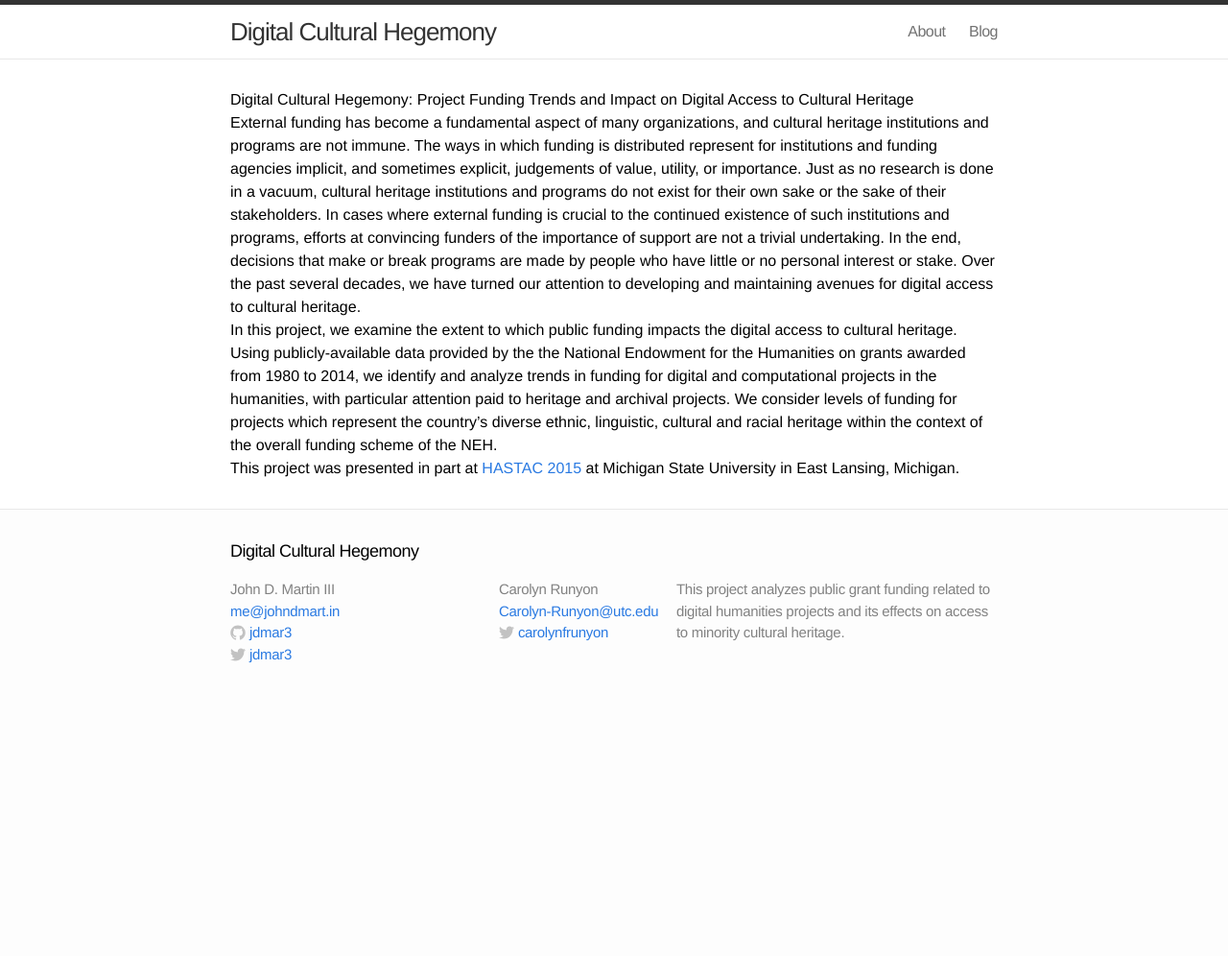
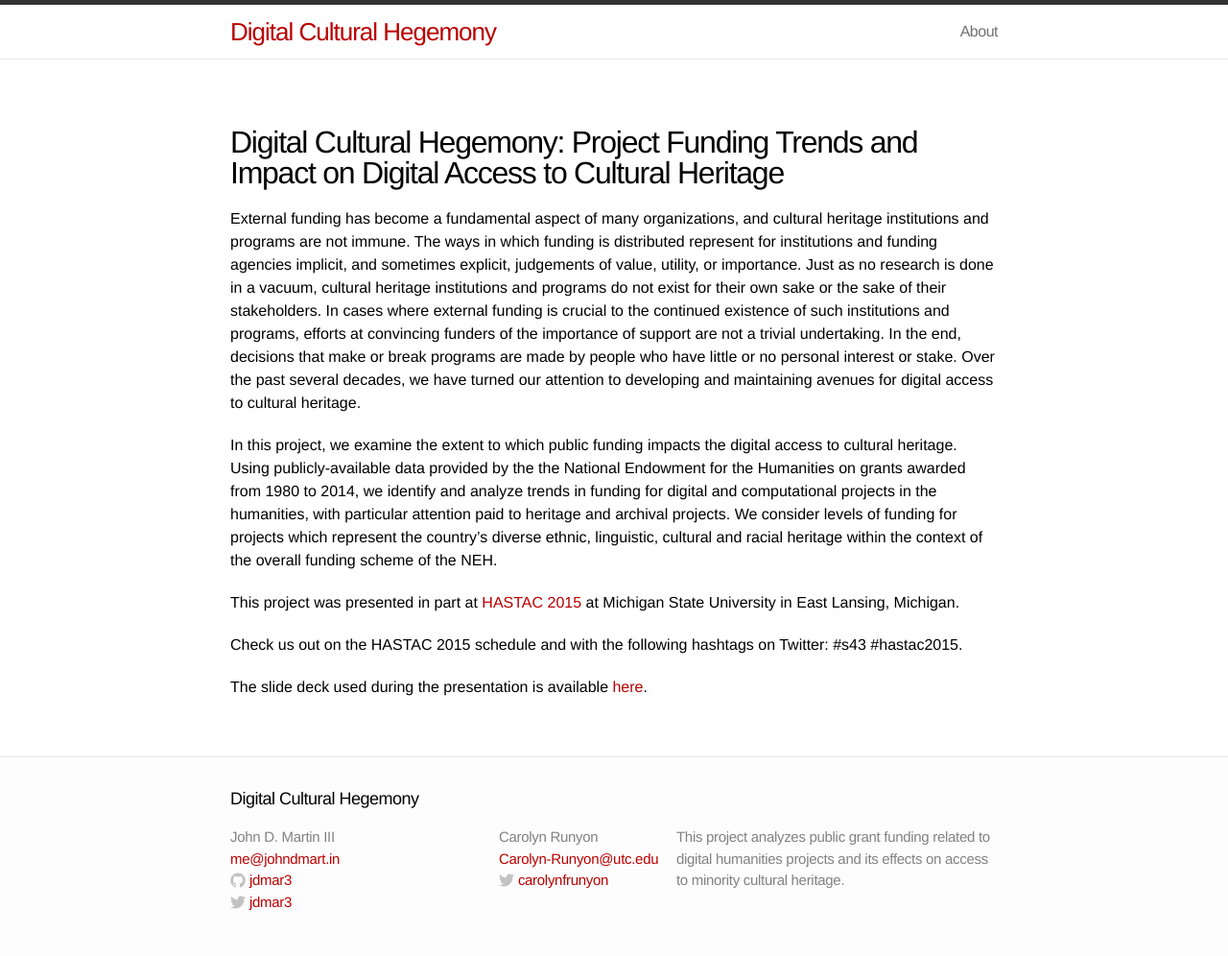
Before and after one commit to jdmar3/digital-hegemony, a Jekyll site: the page built from index.md, in a window 1280 px wide. Shown: the whole page at 96% size. Built offline with Jekyll 4.4.1, drawn with Linux system fonts in a browser that asks for light colours; before the commit the page ends 900 px from its top, so only the background shows below that.

Commit message:
update css

```diff
--- a/_config.yml
+++ b/_config.yml
@@ -6,7 +6,7 @@
 email1: Carolyn-Runyon@utc.edu
 description: "This project analyzes public grant funding related to digital humanities projects and its effects on access to minority cultural heritage."
 baseurl: ""
-url: "http://digital-hegemony.github.io"
+url: "http://jdmar3.github.io/digital-hegemony"
 twitter_username: jdmar3
 github_username:  jdmar3
 twitter_username1: carolynfrunyon
--- a/css/main.css
+++ b/css/main.css
@@ -18,9 +18,9 @@
 
 h1, h2, h3, h4, h5, h6 { font-size: 100%; font-weight: 400; }
 
-a         { color: #2a7ae2; text-decoration: none; }
+a         { color: #B00; text-decoration: none; }
 a:hover   { color: #000; text-decoration: underline; }
-a:visited { color: #205caa; }
+a:visited { color: #B00; }
 
 /* Utility */
 
@@ -51,7 +51,7 @@
 .site-title:hover,
 .site-title:visited {
   display: block;
-  color: #333;
+  color: #B00;
   font-size: 26px;
   letter-spacing: -1px;
   float: left;
--- a/index.md
+++ b/index.md
@@ -9,3 +9,7 @@
 In this project, we examine the extent to which public funding impacts the digital access to cultural heritage. Using publicly-available data provided by the the National Endowment for the Humanities on grants awarded from 1980 to 2014, we identify and analyze trends in funding for digital and computational projects in the humanities, with particular attention paid to heritage and archival projects. We consider levels of funding for projects which represent the country’s diverse ethnic, linguistic, cultural and racial heritage within the context of the overall funding scheme of the NEH.
 
 This project was presented in part at [HASTAC 2015](http://sched.co/2vrQ) at Michigan State University in East Lansing, Michigan.
+
+Check us out on the HASTAC 2015 schedule and with the following hashtags on Twitter: #s43 #hastac2015.
+
+The slide deck used during the presentation is available [here](https://goo.gl/18e5zJ).
```
Also changed, not shown: other parts of index.md (+1 -1 lines), _posts/2015-05-29-HASTAC_2015.md (deleted, +0 -12 lines), blog.md (deleted, +0 -21 lines).
